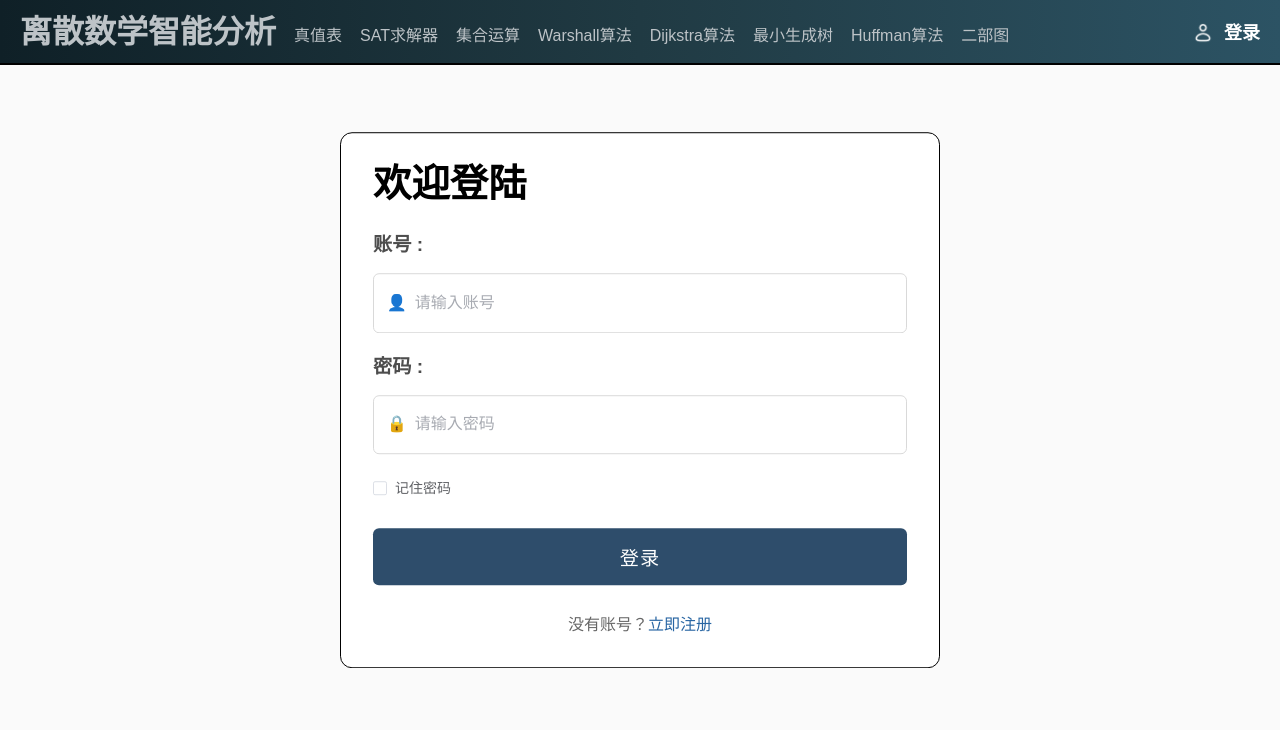
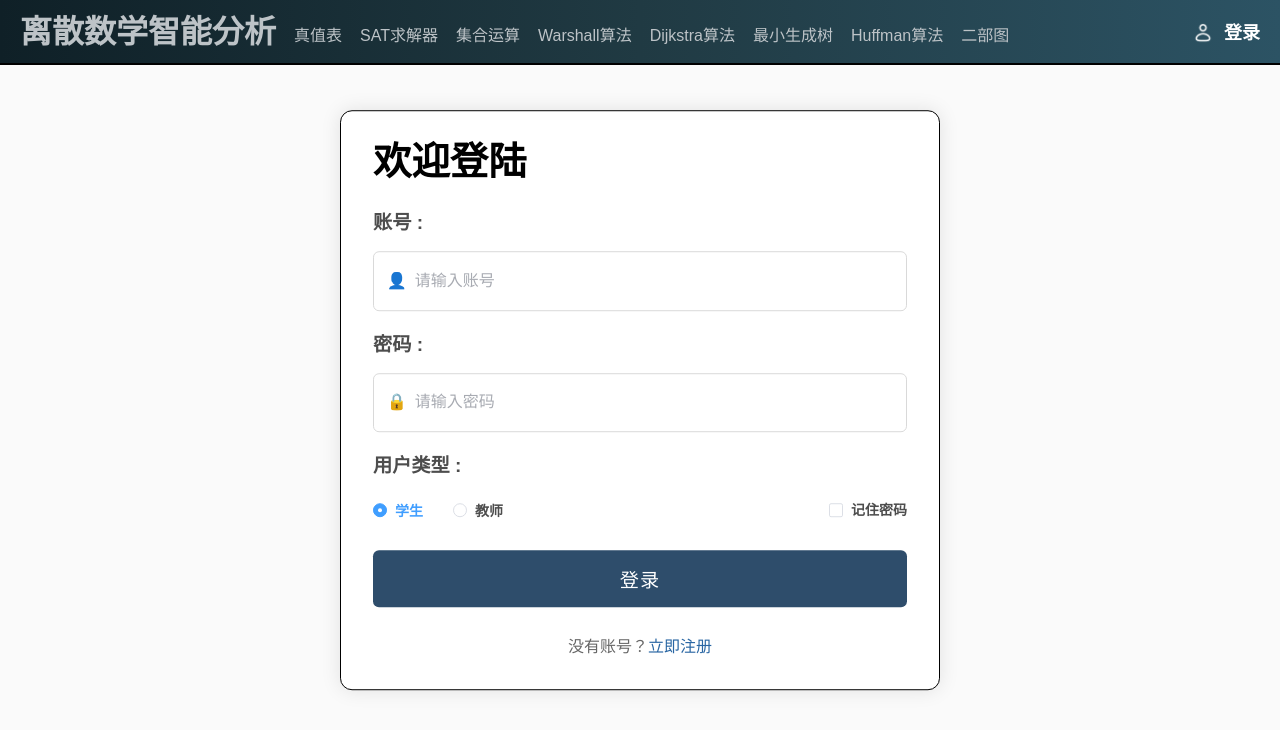
Before and after one commit to xtchdhshsh/-, a Vue app in the folder dm/: page /Login in a window 1280 px wide. Shown: the top 730 px of the page. Built offline with nearby package versions, Linux system fonts and the light colour scheme.

Commit message:
fix/login-bug

```diff
--- a/dm/src/App.vue
+++ b/dm/src/App.vue
@@ -5,9 +5,11 @@ import { useRouter } from 'vue-router'
 const showIframe = ref(false);
 
 const username = ref('')
+const userType = ref('')
 const isLoggedIn = ref(false)
-const handleLoginSuccess = (user) => {
+const handleLoginSuccess = (user, type) => {
   username.value = user
+  userType.value = type
   isLoggedIn.value = true
 }
 
@@ -20,10 +22,14 @@ const goToProfile = () => {
 const isHovering = ref(false)
 // 退出登录
 const logout = () => {
-  localStorage.removeItem('username');
-  localStorage.removeItem('token');
+  localStorage.removeItem('savedUsername')
+  localStorage.removeItem('savedPassword')
+  localStorage.removeItem('savedUserType')
+  localStorage.removeItem('rememberPassword')
+  localStorage.removeItem('token')
   isLoggedIn.value = false;
   username.value = '';
+  window.location.reload()
 };
 
 onMounted(() => {
--- a/dm/src/pages/Login.vue
+++ b/dm/src/pages/Login.vue
@@ -11,7 +11,8 @@ const loading = ref(false)
 const form = ref({
   username: localStorage.getItem('savedUsername') || '',
   password: localStorage.getItem('savedPassword') || '',
-  remember: localStorage.getItem('rememberPassword') === 'true'
+  remember: localStorage.getItem('rememberPassword') === 'true',
+  userType: localStorage.getItem('savedUserType') || 'student'
 })
 
 const handleLogin = async () => {
@@ -19,7 +20,8 @@ const handleLogin = async () => {
     await loginForm.value.validate()
     loading.value = true
 
-    const res = await axios.post('/login', new URLSearchParams({
+    const endpoint = form.value.userType === 'student' ? '/login' : '/TeacherLogin'
+    const res = await axios.post(endpoint, new URLSearchParams({
       username: form.value.username,
       password: form.value.password
     }), {
@@ -28,23 +30,29 @@ const handleLogin = async () => {
       }
     })
 
+
+
+    if (res.data && res.data !== 'login fail') {
+      const token = res.data
+      localStorage.setItem('token', token)
+
+      // 登陆成功才保存数据
       if (form.value.remember) {
         localStorage.setItem('savedUsername', form.value.username)
         localStorage.setItem('savedPassword', form.value.password)
         localStorage.setItem('rememberPassword', 'true')
+        localStorage.setItem('savedUserType', form.value.userType)
       } else {
         localStorage.removeItem('savedUsername')
         localStorage.removeItem('savedPassword')
         localStorage.removeItem('rememberPassword')
+        localStorage.removeItem('savedUserType')
       }
 
-    if (res.data && res.data !== 'login fail') {
-      emit('login-success', form.value.username, true);
-      localStorage.setItem('token', res.data)
+      emit('login-success', form.value.username, form.value.userType)
       ElMessage.success('登录成功')
       router.push('/')
     } else {
-      console.log(res.data);
       ElMessage.error('用户名或密码错误')
     }
   } catch (error) {
@@ -60,7 +68,8 @@ const handleLogin = async () => {
 
 onMounted(() => {
   if (form.value.remember) {
-    form.value.password = localStorage.getItem('savedPassword')
+    form.value.password = localStorage.getItem('savedPassword') || ''
+    form.value.userType = localStorage.getItem('savedUserType') || 'student'
   }
 })
 </script>
@@ -108,9 +117,17 @@ onMounted(() => {
         </el-form-item>
       </div>
 
-      <div class="remember-group">
+      <div class="form-group user-type-row">
+      <label>用户类型 :</label>
+      <div class="user-type-options">
+        <el-radio-group v-model="form.userType">
+          <el-radio label="student">学生</el-radio>
+          <el-radio label="teacher">教师</el-radio>
+        </el-radio-group>
         <el-checkbox v-model="form.remember">记住密码</el-checkbox>
       </div>
+    </div>
+
 
       <button
         type="submit"
@@ -134,13 +151,11 @@ onMounted(() => {
   left: 50%;
   transform: translate(-50%, -50%);
   width: min(90vw, 600px);
-    height: auto;
   padding: clamp(1rem, 4vw, 2rem);
   font-size: clamp(1rem, 2.5vw, 1.2rem);
   background: white;
-    border-radius: clamp(8px, 1.5vw, 12px);;
-    box-shadow: 0 0 20px, rgba(0, 0, 0, 0.1);
-    overflow: auto;
+  border-radius: clamp(8px, 1.5vw, 12px);
+  box-shadow: 0 0 20px rgba(0, 0, 0, 0.1);
   border: 1px solid black;
 }
 
@@ -149,15 +164,26 @@ onMounted(() => {
   display: flex;
   flex-direction: column;
 }
+
 .form-group {
   display: flex;
   flex-direction: column;
   gap: 1rem;
 }
+
+.user-type-row .user-type-options {
+  display: flex;
+  flex-wrap: wrap;
+  justify-content: space-between;
+  align-items: center;
+  gap: 1rem;
+}
+
 .form-group label {
   font-weight: 700;
   color: hsl(0deg 0% 30%);
 }
+
 .form-group :deep(.el-input__wrapper) {
   width: 100%;
   padding: clamp(0.5rem, 1.5vw, 0.8rem);
@@ -168,14 +194,9 @@ onMounted(() => {
   background: transparent;
   box-shadow: none !important;
 }
+
 .form-group :deep(.el-input__wrapper.is-focus) {
   border-color: hsla(210, 80%, 48%, 0.3);
-}
-
-.remember-group {
-  display: flex;
-  justify-content: space-between;
-  align-items: center;
 }
 
 .submit-btn {
@@ -192,9 +213,11 @@ onMounted(() => {
   letter-spacing: 0.05em;
   transition: background-color 0.2s;
 }
+
 .submit-btn:hover {
   background-color: hsl(210deg 45% 25%);
 }
+
 .submit-btn:disabled {
   background-color: hsl(210deg 30% 40%);
   cursor: not-allowed;
@@ -206,6 +229,7 @@ onMounted(() => {
   font-size: clamp(0.8rem, 2vmin, 1rem);
   color: hsl(0deg 0% 40%);
 }
+
 .toggle a {
   color: hsl(210deg 60% 40%);
   text-decoration: none;
--- a/dm/src/pages/Register.vue
+++ b/dm/src/pages/Register.vue
@@ -9,7 +9,8 @@ const loading = ref(false)
 const form = ref({
     username: '',
     password: '',
-    confirmPassword: ''
+    confirmPassword: '',
+    userType: 'student'
 })
 
 // 密码强度检查
@@ -21,11 +22,10 @@ const checkPasswordStrength = () => {
     passwordStrength.value = [hasLetter, hasNumber, hasSpecial].filter(Boolean).length
 }
 
-// 密码一致性验证
+// 验证密码一致性
 const validatePassword = () => {
     return form.value.password === form.value.confirmPassword
 }
-
 const handleRegister = async () => {
     if (!form.value.username || !form.value.password || !form.value.confirmPassword) {
         return ElMessage.warning('请填写完整信息')
@@ -41,7 +41,9 @@ const handleRegister = async () => {
 
     try {
         loading.value = true
-        const res = await axios.post('/Register', new URLSearchParams({
+
+        const endpoint = form.value.userType === 'student' ? '/Register' : '/TeacherRegister'
+        const res = await axios.post(endpoint, new URLSearchParams({
             username: form.value.username,
             password: form.value.password
         }), {
@@ -54,7 +56,7 @@ const handleRegister = async () => {
             ElMessage.success('注册成功')
             router.push('/login?from=register')
         } else {
-            console.log(res.data)
+            // console.log(res.data)
             ElMessage.error(res.data || '注册失败')
         }
     } catch (err) {
@@ -83,7 +85,7 @@ const handleRegister = async () => {
                 <el-input
                     v-model="form.username"
                     type="text"
-                    placeholder="3-20位字符"
+                    placeholder="3 - 20 位字符"
                     :maxlength="20"
                     style="font-size: 1rem;"
                 >
@@ -99,7 +101,7 @@ const handleRegister = async () => {
                 <el-input
                     v-model="form.password"
                     type="password"
-                    placeholder="8-20位字母数字组合"
+                    placeholder="8 - 20 位字母数字组合"
                     show-password
                     style="font-size: 1rem;"
                     @input="checkPasswordStrength"
@@ -146,6 +148,14 @@ const handleRegister = async () => {
                 </span>
             </div>
 
+            <div class="form-group">
+                <label>用户类型</label>
+                <el-radio-group v-model="form.userType">
+                    <el-radio label="student">学生</el-radio>
+                    <el-radio label="teacher">教师</el-radio>
+                </el-radio-group>
+            </div>
+
             <button
                 type="submit"
                 class="submit-btn"
@@ -183,18 +193,15 @@ const handleRegister = async () => {
     flex-direction: column;
     gap: clamp(1rem, 2vw, 1.2rem);
 }
-
 .form-group {
     display: flex;
     flex-direction: column;
     gap: 0.5rem;
 }
-
 .form-group label {
     font-weight: 700;
     color: hsl(0deg 0% 30%);
 }
-
 .form-group :deep(.el-input__wrapper) {
     width: 100%;
     padding: clamp(0.5rem, 1.5vw, 0.8rem);
@@ -205,12 +212,10 @@ const handleRegister = async () => {
     background: transparent;
     box-shadow: none !important;
 }
-
 .form-group :deep(.el-input__wrapper.is-focus),
 .form-group :deep(.el-input__wrapper:hover) {
     border-color: hsl(200, 80%, 48%);
 }
-
 .form-group :deep(.el-input__wrapper.is-error) {
     border-color: hsl(0, 70%, 50%);
 }
@@ -221,7 +226,6 @@ const handleRegister = async () => {
   gap: 8px;
   margin-top: 4px;
 }
-
 .strength-bar {
   height: 4px;
   flex: 1;
@@ -229,23 +233,18 @@ const handleRegister = async () => {
   border-radius: 2px;
   transition: all 0.3s;
 }
-
 .strength-bar.active {
   background: hsl(var(--strength-color));
 }
-
 .strength-bar:nth-child(1).active {
   --strength-color: 0, 70%, 50%;
 }
-
 .strength-bar:nth-child(2).active {
   --strength-color: 30, 80%, 50%;
 }
-
 .strength-bar:nth-child(3).active {
   --strength-color: 120, 60%, 50%;
 }
-
 .strength-text {
   font-size: 0.8rem;
   color: hsl(var(--strength-color));
@@ -261,7 +260,6 @@ const handleRegister = async () => {
     border-radius: 0 6px 6px 0;
     animation: fadeIn 0.3s ease-out;
 }
-
 @keyframes fadeIn {
     from {
         opacity: 0;
@@ -274,7 +272,7 @@ const handleRegister = async () => {
 }
 
 .submit-btn {
-    margin-top: clamp(1rem, 3vw, 1.5rem);
+    margin-top: clamp(1rem, 1vw, 1.5rem);
     width: 100%;
     padding: clamp(0.7rem, 2vmin, 0.9rem);
     background-color: hsl(210deg 40% 30%);
@@ -287,11 +285,9 @@ const handleRegister = async () => {
     letter-spacing: 0.05em;
     transition: background-color 0.2s;
 }
-
 .submit-btn:hover {
     background-color: hsl(210deg 45% 25%);
 }
-
 .submit-btn:disabled {
     background-color: hsl(210deg 30% 40%);
     cursor: not-allowed;
@@ -303,7 +299,6 @@ const handleRegister = async () => {
     font-size: clamp(0.8rem, 2vmin, 1rem);
     color: hsl(0deg 0% 40%);
 }
-
 .toggle a {
     color: hsl(210deg 60% 40%);
     text-decoration: none;
```
Also changed, not shown: 1 other file (tests, documents, lock files or other folders). Lines whose indentation alone changed are shown as unchanged.
